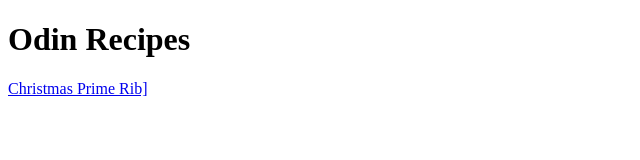
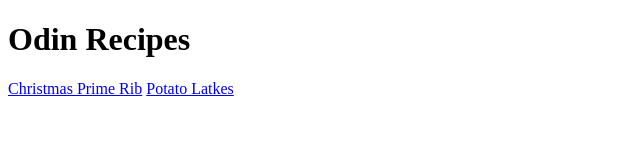
Before and after one commit to jared0215/odin-recipes, a plain HTML site: page index.html in a window 1280 px wide. Shown: the whole page, without its empty margins (0-640 px from the left). Drawn offline with Linux system fonts and the light colour scheme.

Commit message:
Add latkes.html file to index

```diff
--- a/index.html
+++ b/index.html
@@ -10,7 +10,8 @@
 <body>
 
   <h1>Odin Recipes</h1>
-    <a href="recipes/primerib.html">Christmas Prime Rib]</a>
+    <a href="recipes/primerib.html">Christmas Prime Rib</a>
+    <a href="recipes/latkes.html">Potato Latkes</a>
 
 
 
```
